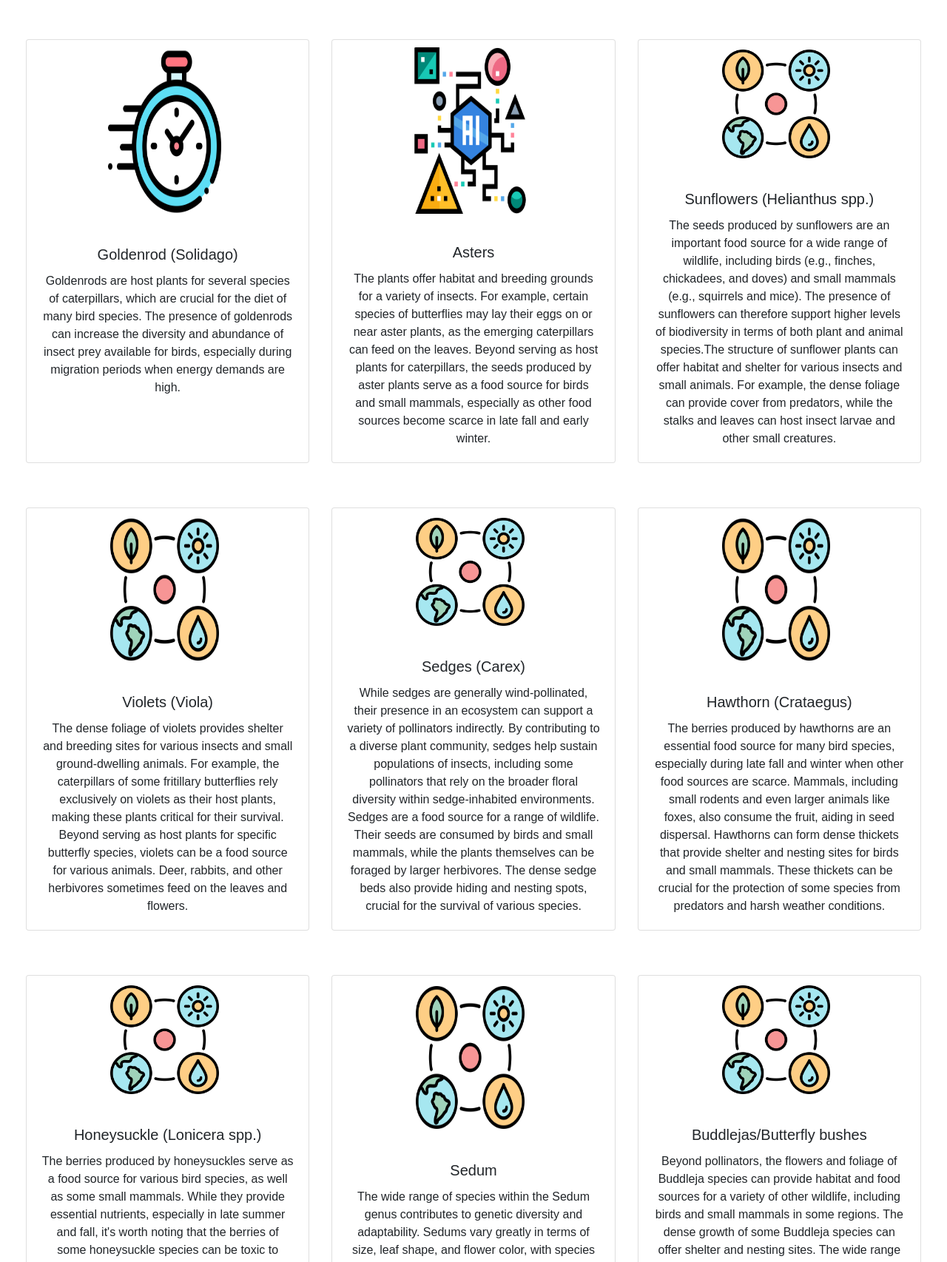
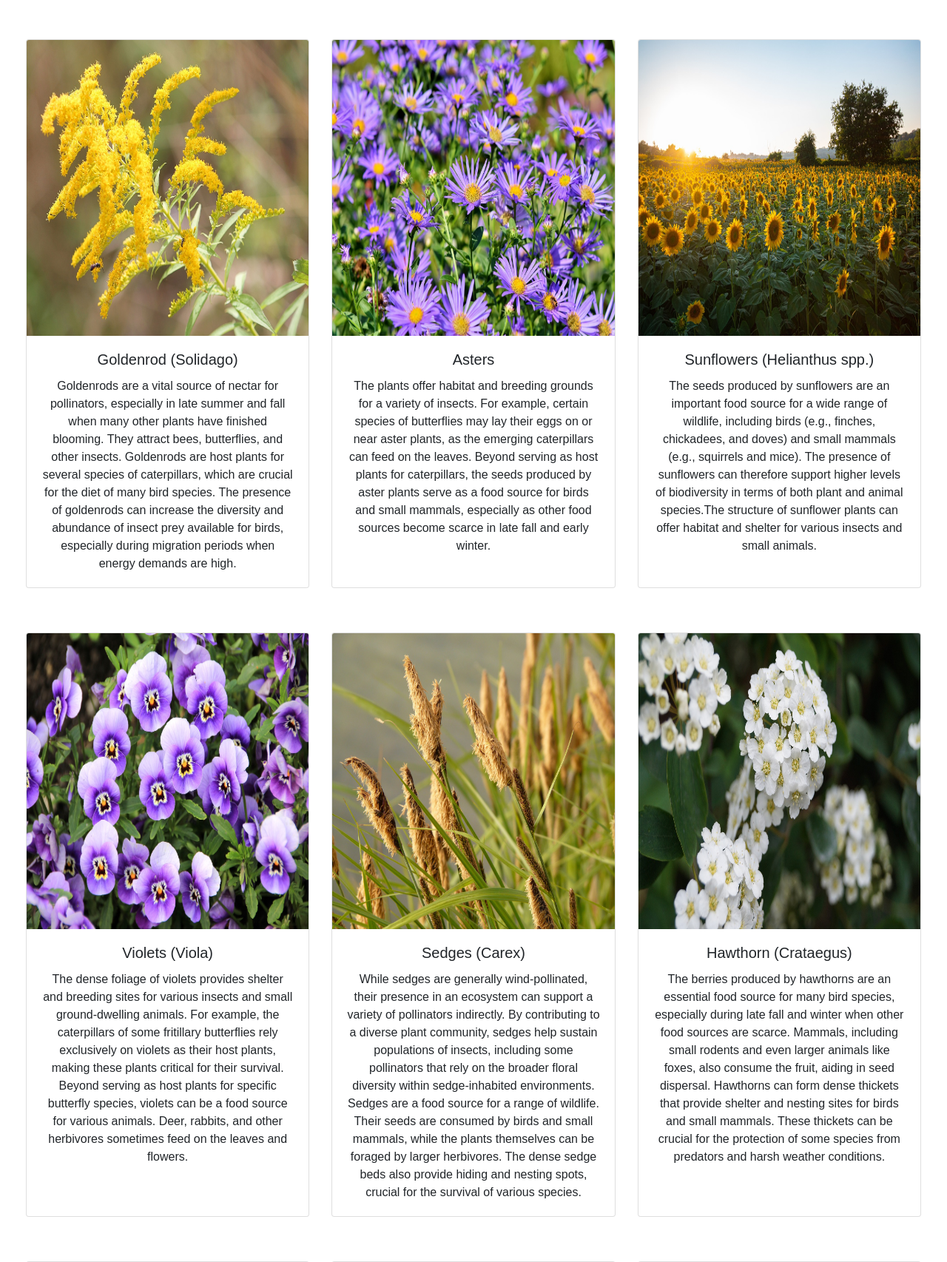
Before and after one commit to usman367/BeeGPTWebsite, a Django app: page /biodiversity/ in a window 1280 px wide. Shown: the part 77-1783 px from the top of the page at 74% size. Run offline with Django 4.2, Linux system fonts and the light colour scheme; some libraries are stand-ins or nearby versions; some web fonts are replaced.

Commit message:
Updated biodiversity page with images

```diff
--- a/plant_identifier/static/css/styles.css
+++ b/plant_identifier/static/css/styles.css
@@ -229,3 +229,8 @@
   font-size: 2rem;
   color: #a7a7a7;
 }
+
+.bio-info-img{
+    width: 100%;
+    min-height: 400px;
+}
--- a/plant_identifier/templates/image_upload/biodiversity.html
+++ b/plant_identifier/templates/image_upload/biodiversity.html
@@ -29,44 +29,44 @@
     <!--  Extra info section  -->
     <div class="card-deck extra-info">
         <div class="card">
-            <img class="card-img-top extra-info-img" src="{% static 'images/clock.png' %}" alt="Card image cap">
+            <img class="card-img-top bio-info-img" src="{% static 'images/goldenrod.jpg' %}" alt="Card image cap">
             <div class="card-body">
                 <h5 class="card-title"> Goldenrod (Solidago) </h5>
-                <p class="card-text"> Goldenrods are host plants for several species of caterpillars, which are crucial for the diet of many bird species. The presence of goldenrods can increase the diversity and abundance of insect prey available for birds, especially during migration periods when energy demands are high.</p>
+                <p class="card-text"> Goldenrods are a vital source of nectar for pollinators, especially in late summer and fall when many other plants have finished blooming. They attract bees, butterflies, and other insects. Goldenrods are host plants for several species of caterpillars, which are crucial for the diet of many bird species. The presence of goldenrods can increase the diversity and abundance of insect prey available for birds, especially during migration periods when energy demands are high.</p>
             </div>
         </div>
         <div class="card">
-            <img class="card-img-top extra-info-img" src="{% static 'images/ai.png' %}" alt="Card image cap">
+            <img class="card-img-top bio-info-img" src="{% static 'images/asters.jpg' %}" alt="Card image cap">
             <div class="card-body">
                 <h5 class="card-title"> Asters </h5>
                 <p class="card-text"> The plants offer habitat and breeding grounds for a variety of insects. For example, certain species of butterflies may lay their eggs on or near aster plants, as the emerging caterpillars can feed on the leaves. Beyond serving as host plants for caterpillars, the seeds produced by aster plants serve as a food source for birds and small mammals, especially as other food sources become scarce in late fall and early winter. </p>
             </div>
         </div>
         <div class="card">
-            <img class="card-img-top extra-info-img" src="{% static 'images/biodiversity.png' %}" alt="Card image cap">
+            <img class="card-img-top bio-info-img" src="{% static 'images/sunflowers.jpg' %}" alt="Card image cap">
             <div class="card-body">
                 <h5 class="card-title"> Sunflowers (Helianthus spp.) </h5>
-                <p class="card-text"> The seeds produced by sunflowers are an important food source for a wide range of wildlife, including birds (e.g., finches, chickadees, and doves) and small mammals (e.g., squirrels and mice). The presence of sunflowers can therefore support higher levels of biodiversity in terms of both plant and animal species.The structure of sunflower plants can offer habitat and shelter for various insects and small animals. For example, the dense foliage can provide cover from predators, while the stalks and leaves can host insect larvae and other small creatures. </p>
+                <p class="card-text"> The seeds produced by sunflowers are an important food source for a wide range of wildlife, including birds (e.g., finches, chickadees, and doves) and small mammals (e.g., squirrels and mice). The presence of sunflowers can therefore support higher levels of biodiversity in terms of both plant and animal species.The structure of sunflower plants can offer habitat and shelter for various insects and small animals. </p>
             </div>
         </div>
     </div>
     <div class="card-deck extra-info">
         <div class="card">
-            <img class="card-img-top extra-info-img" src="{% static 'images/biodiversity.png' %}" alt="Card image cap">
+            <img class="card-img-top bio-info-img" src="{% static 'images/violets.jpg' %}" alt="Card image cap">
             <div class="card-body">
                 <h5 class="card-title"> Violets (Viola) </h5>
                 <p class="card-text"> The dense foliage of violets provides shelter and breeding sites for various insects and small ground-dwelling animals. For example, the caterpillars of some fritillary butterflies rely exclusively on violets as their host plants, making these plants critical for their survival. Beyond serving as host plants for specific butterfly species, violets can be a food source for various animals. Deer, rabbits, and other herbivores sometimes feed on the leaves and flowers. </p>
             </div>
         </div>
         <div class="card">
-            <img class="card-img-top extra-info-img" src="{% static 'images/biodiversity.png' %}" alt="Card image cap">
+            <img class="card-img-top bio-info-img" src="{% static 'images/sedges.jpg' %}" alt="Card image cap">
             <div class="card-body">
                 <h5 class="card-title"> Sedges (Carex) </h5>
                 <p class="card-text"> While sedges are generally wind-pollinated, their presence in an ecosystem can support a variety of pollinators indirectly. By contributing to a diverse plant community, sedges help sustain populations of insects, including some pollinators that rely on the broader floral diversity within sedge-inhabited environments. Sedges are a food source for a range of wildlife. Their seeds are consumed by birds and small mammals, while the plants themselves can be foraged by larger herbivores. The dense sedge beds also provide hiding and nesting spots, crucial for the survival of various species. </p>
             </div>
         </div>
         <div class="card">
-            <img class="card-img-top extra-info-img" src="{% static 'images/biodiversity.png' %}" alt="Card image cap">
+            <img class="card-img-top bio-info-img" src="{% static 'images/hawthorns.jpg' %}" alt="Card image cap">
             <div class="card-body">
                 <h5 class="card-title"> Hawthorn (Crataegus) </h5>
                 <p class="card-text"> The berries produced by hawthorns are an essential food source for many bird species, especially during late fall and winter when other food sources are scarce. Mammals, including small rodents and even larger animals like foxes, also consume the fruit, aiding in seed dispersal. Hawthorns can form dense thickets that provide shelter and nesting sites for birds and small mammals. These thickets can be crucial for the protection of some species from predators and harsh weather conditions. </p>
@@ -75,21 +75,21 @@
     </div>
     <div class="card-deck extra-info">
         <div class="card">
-            <img class="card-img-top extra-info-img" src="{% static 'images/biodiversity.png' %}" alt="Card image cap">
+            <img class="card-img-top bio-info-img" src="{% static 'images/honeysuckle.jpg' %}" alt="Card image cap">
             <div class="card-body">
                 <h5 class="card-title"> Honeysuckle (Lonicera spp.) </h5>
                 <p class="card-text"> The berries produced by honeysuckles serve as a food source for various bird species, as well as some small mammals. While they provide essential nutrients, especially in late summer and fall, it's worth noting that the berries of some honeysuckle species can be toxic to humans. Dense thickets formed by some shrubby honeysuckles provide shelter and nesting sites for birds and small mammals. The twining vines of climbing honeysuckles can also offer structural support for nesting. </p>
             </div>
         </div>
         <div class="card">
-            <img class="card-img-top extra-info-img" src="{% static 'images/biodiversity.png' %}" alt="Card image cap">
+            <img class="card-img-top bio-info-img" src="{% static 'images/sedum.jpg' %}" alt="Card image cap">
             <div class="card-body">
                 <h5 class="card-title"> Sedum </h5>
                 <p class="card-text"> The wide range of species within the Sedum genus contributes to genetic diversity and adaptability. Sedums vary greatly in terms of size, leaf shape, and flower color, with species adapted to everything from dry, rocky soils to moist, forested areas. This diversity allows them to fill various ecological niches and support different community dynamics within ecosystems. </p>
             </div>
         </div>
         <div class="card">
-            <img class="card-img-top extra-info-img" src="{% static 'images/biodiversity.png' %}" alt="Card image cap">
+            <img class="card-img-top bio-info-img" src="{% static 'images/buddlejas.jpg' %}" alt="Card image cap">
             <div class="card-body">
                 <h5 class="card-title"> Buddlejas/Butterfly bushes </h5>
                 <p class="card-text"> Beyond pollinators, the flowers and foliage of Buddleja species can provide habitat and food sources for a variety of other wildlife, including birds and small mammals in some regions. The dense growth of some Buddleja species can offer shelter and nesting sites. The wide range of species within the Buddleja genus contributes to genetic diversity, which is crucial for adaptability and resilience of plant populations to changing environments and threats such as diseases and pests. </p>
--- a/plant_identifier/templates/image_upload/home.html
+++ b/plant_identifier/templates/image_upload/home.html
@@ -52,21 +52,21 @@
             <img class="card-img-top extra-info-img" src="{% static 'images/clock.png' %}" alt="Card image cap">
             <div class="card-body">
                 <h5 class="card-title"> Identify Plants in Seconds </h5>
-                <p class="card-text">This is a longer card with supporting text below as a natural lead-in to additional content. This content is a little bit longer.</p>
+                <p class="card-text"> Simply upload a photo and discover the wonders of the plant world instantly. Discover the name and retrieve the biodiversity information of each species. Your journey into the world of plants begins here, in just a matter of seconds. </p>
             </div>
         </div>
         <div class="card">
             <img class="card-img-top extra-info-img" src="{% static 'images/ai.png' %}" alt="Card image cap">
             <div class="card-body">
                 <h5 class="card-title"> Leveraging AI </h5>
-                <p class="card-text">This card has supporting text below as a natural lead-in to additional content.</p>
+                <p class="card-text"> BeeGPT uses the power of artificial intelligence to transform the way we interact with nature. This innovative approach bridges the gap between technology and the natural world, making knowledge easily accessible to everyone. </p>
             </div>
         </div>
         <div class="card">
             <img class="card-img-top extra-info-img" src="{% static 'images/biodiversity.png' %}" alt="Card image cap">
             <div class="card-body">
                 <h5 class="card-title"> Biodiversity </h5>
-                <p class="card-text">This is a wider card with supporting text below as a natural lead-in to additional content. This card has even longer content than the first to show that equal height action.</p>
+                <p class="card-text"> Each plant identification also presents information about the plants biodiversity. Highlighting their unique roles and the interconnections that sustain life on earth, our aim is to show the deeper connection with the natural world around us. </p>
             </div>
         </div>
     </div>
```
Also changed, not shown: plant_identifier/static/images/asters.jpg (added), plant_identifier/static/images/buddlejas.jpg (added), plant_identifier/static/images/goldenrod.jpg (added), plant_identifier/static/images/hawthorns.jpg (added), plant_identifier/static/images/honeysuckle.jpg (added), plant_identifier/static/images/sedges.jpg (added), plant_identifier/static/images/sedum.jpg (added), plant_identifier/static/images/sunflowers.jpg (added), plant_identifier/static/images/violets.jpg (added).
